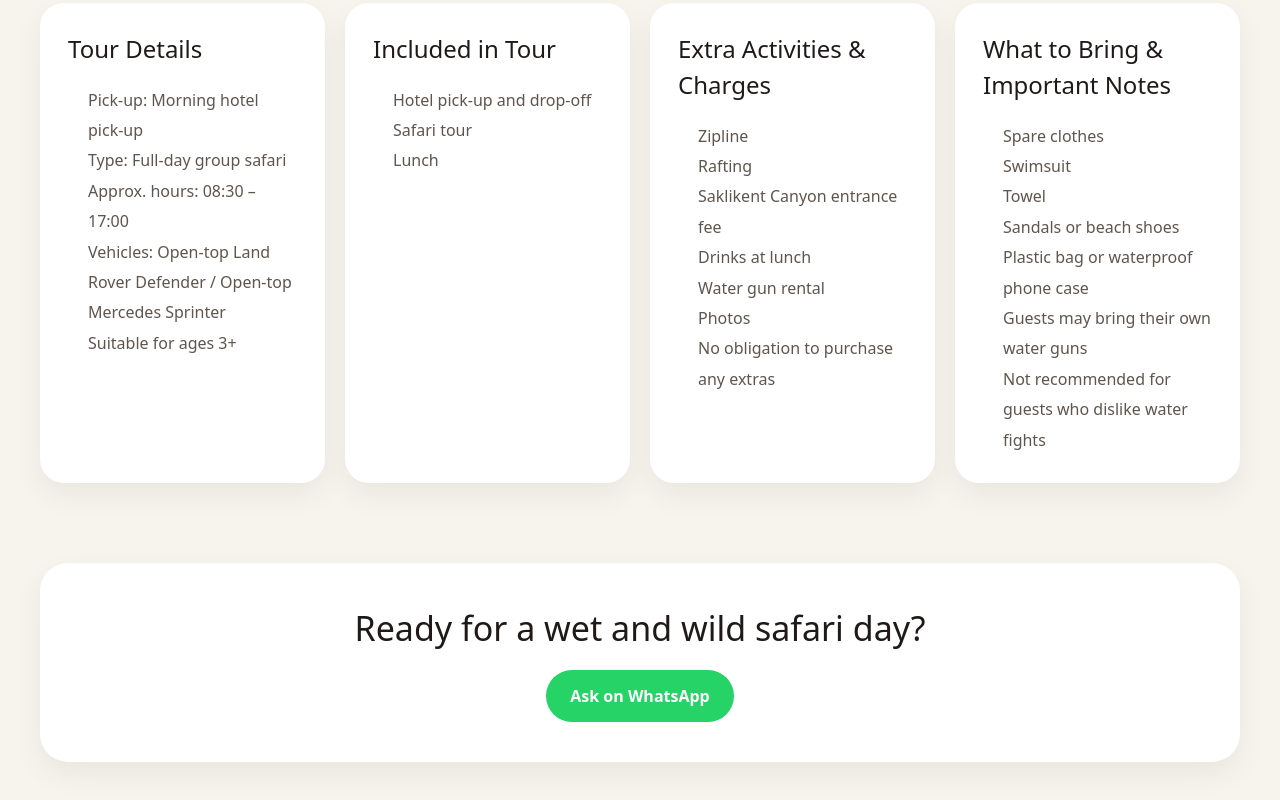
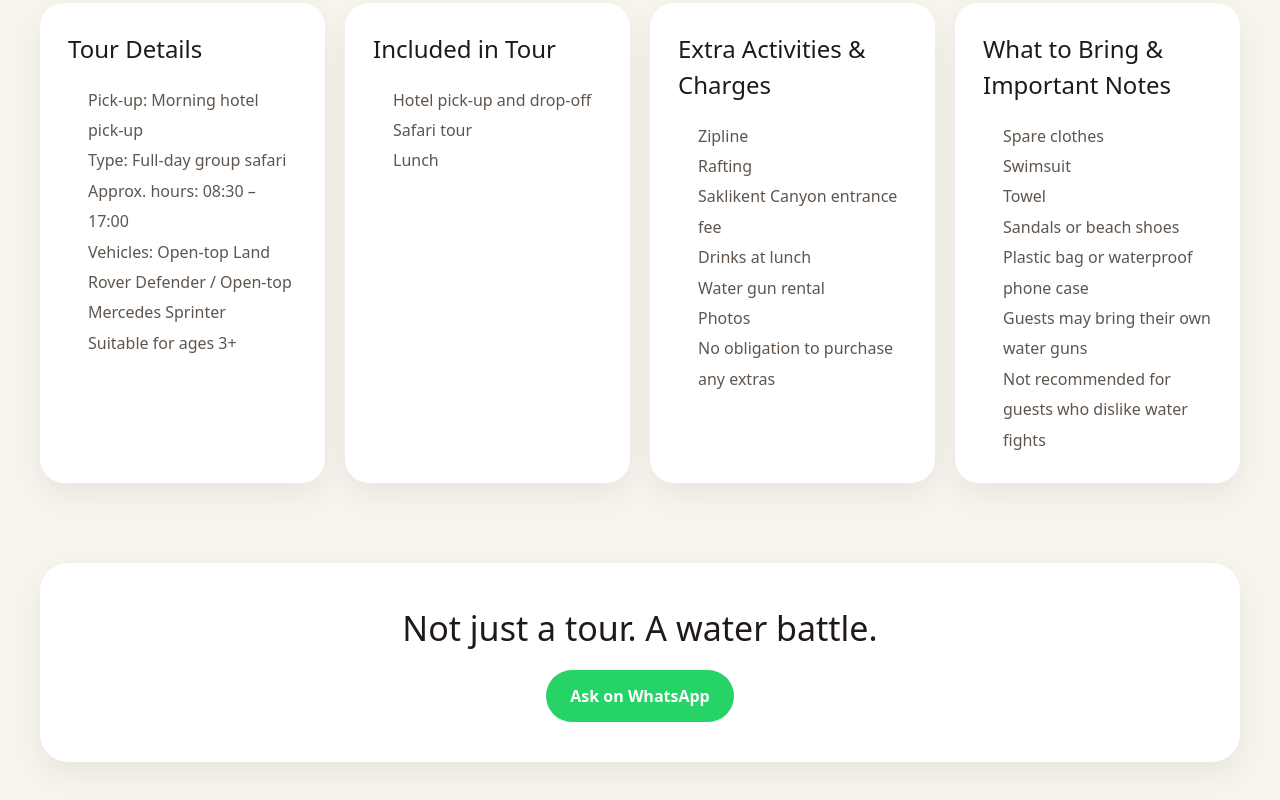
Before and after one commit to comendrive-a11y/comendrive-a11y, a Next.js app: page /saklikent-canyon-safari in a window 1280 px wide. Shown: the part 1946-2746 px from the top of the page. Built offline with nearby package versions, Linux system fonts and the light colour scheme.

Commit message:
Update page.tsx

```diff
--- a/app/saklikent-canyon-safari/page.tsx
+++ b/app/saklikent-canyon-safari/page.tsx
@@ -101,8 +101,8 @@ export default function SaklikentCanyonSafariPage() {
         ],
 
     bottomTitle: isEn
-      ? "Ready for a wet and wild safari day?"
-      : "Islak ve bol eğlenceli bir safari gününe hazır mısınız?",
+      ? "Not just a tour. A water battle."
+  : "Sadece bir tur değil. Bir su savaşı.",
   };
 
   const sectionTitleStyle: React.CSSProperties = {
```
